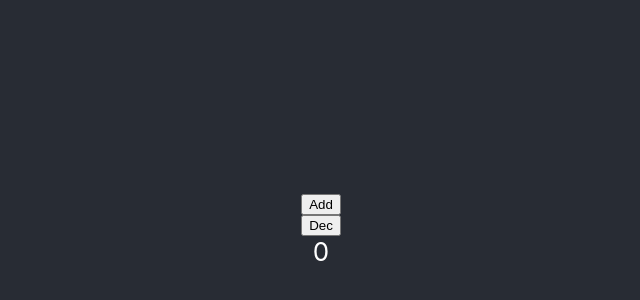
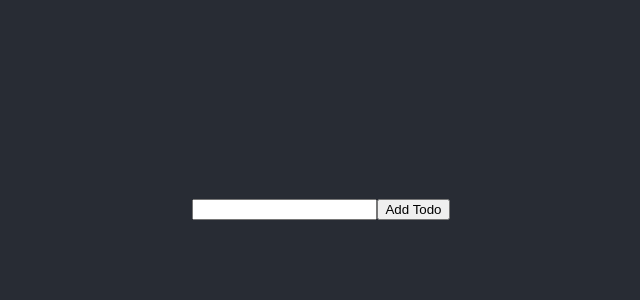
Before and after one commit to shoaibcode/usehook-tutorial, a React (Create React App) app: page / in a window 1280 px wide. Shown: the part 170-470 px from the top of the page, without its empty margins (319-959 px from the left). Built offline with nearby package versions, Linux system fonts and the light colour scheme.

Commit message:
todolist-complete

```diff
--- a/src/App.css
+++ b/src/App.css
@@ -1,5 +1,9 @@
 .App {
   text-align: center;
+}
+
+.completed {
+  text-decoration: line-through;
 }
 
 .App-logo {
--- a/src/App.js
+++ b/src/App.js
@@ -1,46 +1,92 @@
-import React, { useReducer } from "react";
+import React, { useReducer, useState } from "react";
 import "./App.css";
 
-const counterReducer = (state, action) => {
-  console.log("state", state);
-  console.log("Action ", action);
+const ACTION_TYPES = {
+  ADD_TODO: "ADD_TODO",
+  REMOVE_TODO: "REMOVE_TODO",
+  TOGGLE_TODO: "TOGGLE_TODO",
+};
 
-  if (action.type === "ADD_COUNT") {
+const todolistReducer = (state, action) => {
+  if (action.type === ACTION_TYPES.ADD_TODO) {
+    return state.concat({
+      text: action.payload,
+      completed: false,
+    });
+  } else if (action.type === ACTION_TYPES.REMOVE_TODO) {
+    return state.filter((todo, todoIndex) => {
+      return todoIndex !== action.payload;
+    });
+  } else if (action.type === ACTION_TYPES.TOGGLE_TODO) {
+    return state.map((todo, todoIndex) => {
+      if (action.payload === todoIndex) {
         return {
-      count: state.count + 1,
+          ...todo,
+          completed: !todo.completed,
         };
-  } else if (action.type === "SUBTRACT_COUNT") {
-    return {
-      count: state.count - 1,
-    };
+      }
+
+      return todo;
+    });
   }
 
   return state;
 };
 
 function App() {
-  // const [state, setState] = useState({ count: 0 })
-  // setState(false)
-  const [state, dispatch] = useReducer(counterReducer, { count: 0 });
+  const [todos, dispatch] = useReducer(todolistReducer, []);
 
+  const [text, setText] = useState("");
+
+  const onSubmitHandler = (event) => {
+    event.preventDefault();
+
+    dispatch({
+      type: ACTION_TYPES.ADD_TODO,
+      payload: text,
+    });
+
+    setText("");
+  };
   return (
     <div className="App">
       <header className="App-header">
+        <form onSubmit={onSubmitHandler}>
+          <input
+            type="text"
+            value={text}
+            onChange={(event) => setText(event.target.value)}
+          />
+          <button type="submit">Add Todo</button>
+        </form>
+        <ul>
+          {todos.map((todo, index) => {
+            return (
+              <li key={index} className={todo.completed ? "completed" : ""}>
+                <span
+                  onClick={() => {
+                    dispatch({
+                      type: ACTION_TYPES.TOGGLE_TODO,
+                      payload: index,
+                    });
+                  }}
+                >
+                  {todo.text}
+                </span>
                 <button
                   onClick={() => {
-            dispatch({ type: "ADD_COUNT" });
+                    dispatch({
+                      type: ACTION_TYPES.REMOVE_TODO,
+                      payload: index,
+                    });
                   }}
                 >
-          Add
+                  Remove
                 </button>
-        <button
-          onClick={() => {
-            dispatch({ type: "SUBTRACT_COUNT" });
-          }}
-        >
-          Dec
-        </button>
-        {state.count}
+              </li>
+            );
+          })}
+        </ul>
       </header>
     </div>
   );
```
Lines whose indentation alone changed are shown as unchanged.
